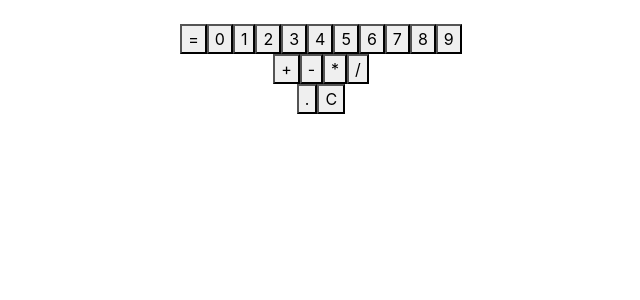
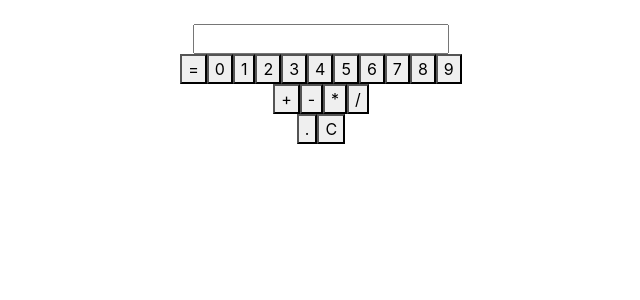
Before and after one commit to MorganS39/FEDL-projects, a React (Create React App) app in the folder calculator/: page / in a window 1280 px wide. Shown: the top 300 px of the page, without its empty margins (319-959 px from the left). Built offline with nearby package versions, Linux system fonts and the light colour scheme.

Commit message:
trying to add display field

```diff
--- a/calculator/src/App.js
+++ b/calculator/src/App.js
@@ -17,6 +17,9 @@ export default class App extends React.Component {
       <div className="container">
         <div className="row mt-4">
           <div className="col text-center">
+            <div id="display">
+              <input></input>
+            </div>
             <div className="keypad">
               {/* Basic structure of numberpad 0-9 and = sign */}
               <div className="numberPad">
```
